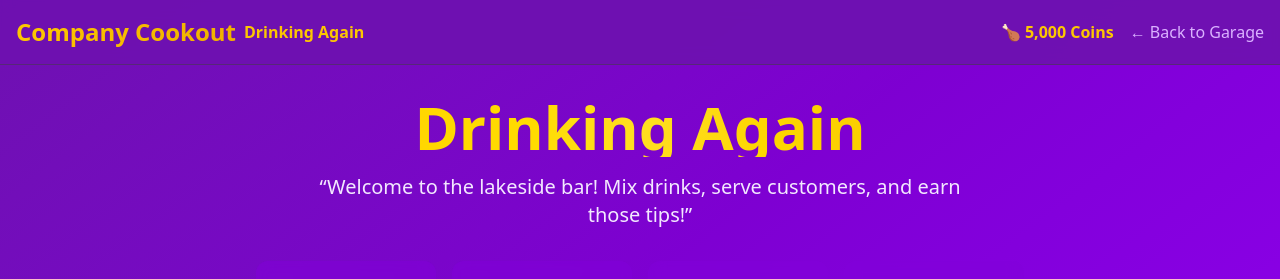
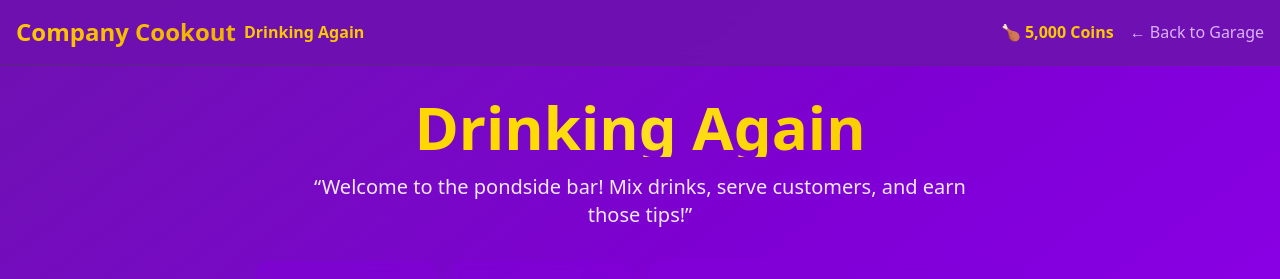
Before and after one commit to leonptucker3886-lab/Hhhhu, a Next.js app: page /drinking in a window 1280 px wide. Shown: the top 279 px of the page. Built offline with nearby package versions, Linux system fonts and the light colour scheme.

Commit message:
Change all 'lakeside' references to 'pondside' throughout the casino for consistent branding

```diff
--- a/src/app/detective/page.tsx
+++ b/src/app/detective/page.tsx
@@ -186,7 +186,7 @@ export default function DetectiveGame() {
             Who&apos;d Snitch?
           </h1>
           <p className="text-xl text-neutral-300 max-w-2xl mx-auto">
-            &ldquo;Someone ratted you out at the lakeside cookout. Find the snitch before they strike again!&rdquo;
+            &ldquo;Someone ratted you out at the pondside cookout. Find the snitch before they strike again!&rdquo;
           </p>
         </div>
 
--- a/src/app/drinking/page.tsx
+++ b/src/app/drinking/page.tsx
@@ -96,7 +96,7 @@ const DRINKS: Drink[] = [
     difficulty: 5,
     value: 25,
     emoji: '🔥',
-    description: 'Our signature lakeside special!'
+    description: 'Our signature pondside special!'
   }
 ];
 
@@ -379,7 +379,7 @@ export default function DrinkingGame() {
             Drinking Again
           </h1>
           <p className="text-xl text-purple-100 max-w-2xl mx-auto">
-            &ldquo;Welcome to the lakeside bar! Mix drinks, serve customers, and earn those tips!&rdquo;
+            &ldquo;Welcome to the pondside bar! Mix drinks, serve customers, and earn those tips!&rdquo;
           </p>
         </div>
 
--- a/src/app/lobby/page.tsx
+++ b/src/app/lobby/page.tsx
@@ -205,7 +205,7 @@ export default function Lobby() {
             &ldquo;Welcome to the Company Cookout Casino! All our games are hot and ready to play!&rdquo;
           </p>
           <p className="text-green-300 italic">
-            Enjoy the lakeside gaming experience! 🎰🏕️
+            Enjoy the pondside gaming experience! 🎰🏕️
           </p>
         </div>
 
```
Also changed, not shown: 1 other file (tests, documents, lock files or other folders).
